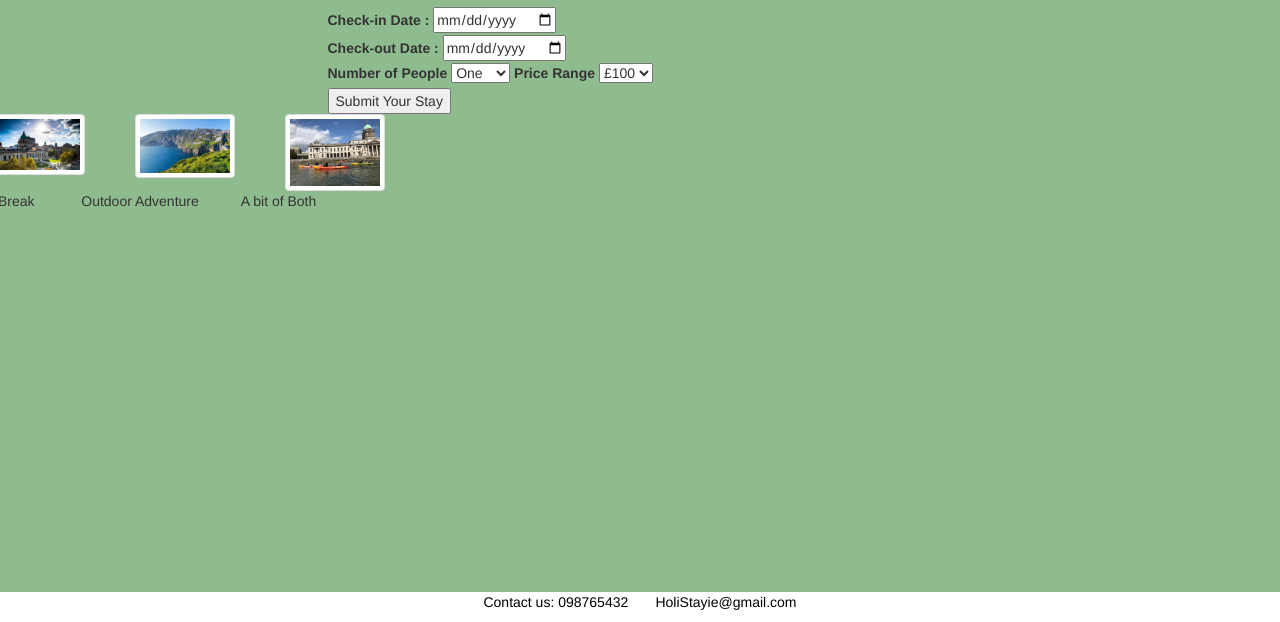
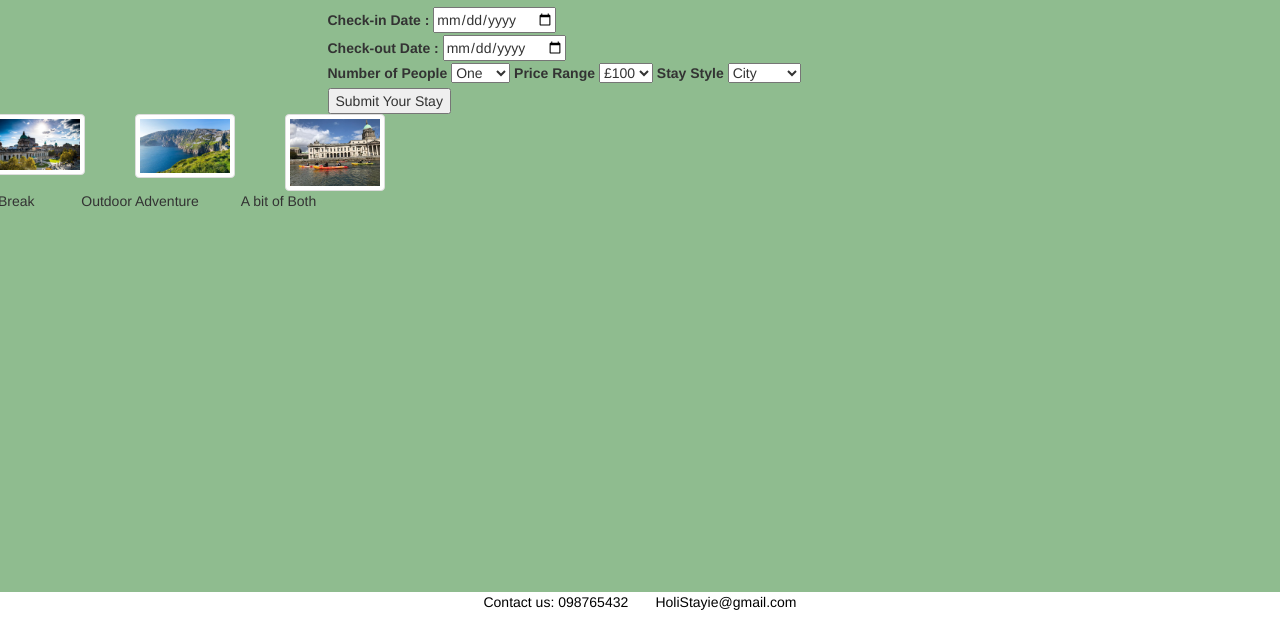
Before and after one commit to Annamcverry/coursework2, a plain HTML site: page index.html in a window 1280 px wide. Shown: the part 178-800 px from the top of the page. Drawn offline with nearby package versions, Linux system fonts and the light colour scheme.

Commit message:
added stay style option to form

```diff
--- a/index.html
+++ b/index.html
@@ -51,6 +51,12 @@
         <option value="200">£200</option>
         <option value="300">£300</option>
       </select>
+      <label for="style">Stay Style</label>
+      <select id="style" name="style">
+        <option value="10">City</option>
+        <option value="20">Outdoor</option>
+        <option value="30">Both</option>
+      </select>
       <br>
       <button id="formButton" type="button">Submit Your Stay</button>
     </form>
--- a/js/app.js
+++ b/js/app.js
@@ -6,14 +6,17 @@ formButton.onclick = function () {
   const checkOutDate = document.getElementById("checkOut");
   const noOfPeople = document.getElementById("noOfPeople");
   const price = document.getElementById("price");
+  const style = document.getElementById("style");
   console.log("Check out date: " + noOfPeople.value);
   console.log("Check in date: " + checkInDate.value);
   console.log("Check out date: " + checkOutDate.value);
   console.log("price: " + price.value);
+  console.log("style: " + style.value);
   localStorage.setItem("noOfPeople", noOfPeople.value);
   localStorage.setItem("checkInDate", checkInDate.value);
   localStorage.setItem("checkOutDate", checkOutDate.value);
   localStorage.setItem("price", price.value);
+  localStorage.setItem("style", style.value);
 
   window.location.href = "./FindYourStay.html";
 };
--- a/js/findyourstay.js
+++ b/js/findyourstay.js
@@ -3,8 +3,10 @@ document.body.onload = function () {
     var checkInDate = localStorage.getItem("checkInDate");
     var checkOutDate = localStorage.getItem("checkOutDate");
     var price = localStorage.getItem("price");
+    var style = localStorage.getItem("style");
     console.log(noOfPeople);
     console.log(checkInDate);
     console.log(checkOutDate);
     console.log(price);
+    console.log(style);
   };
```
